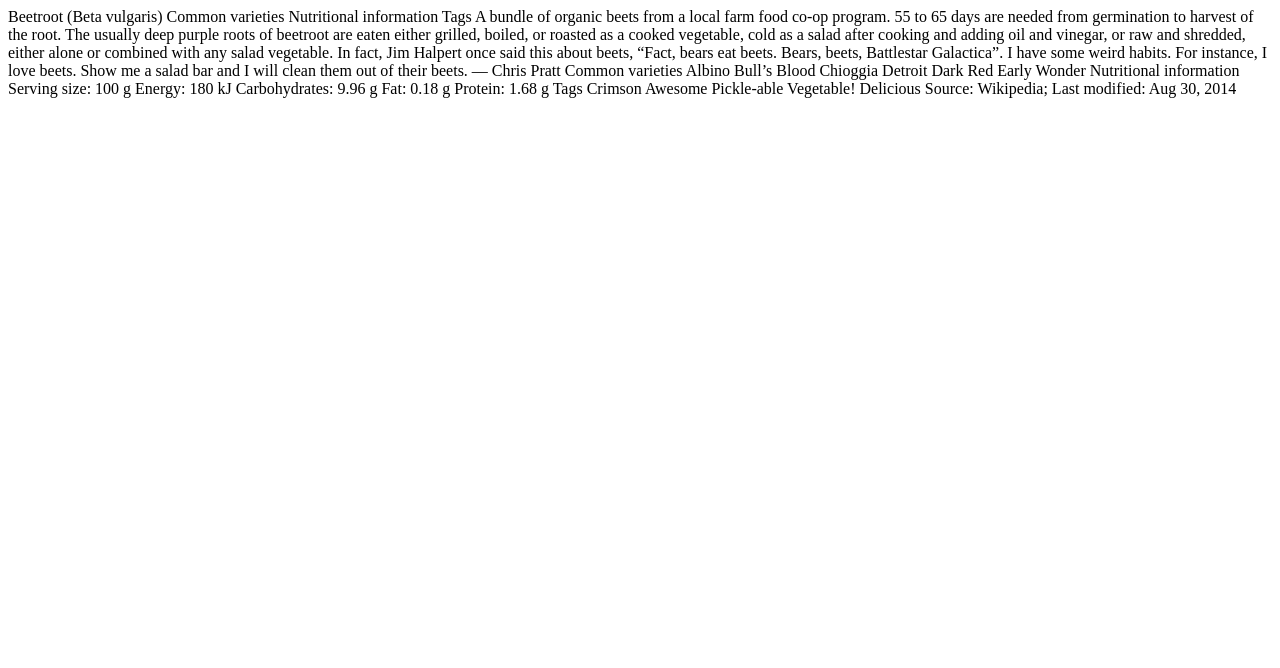
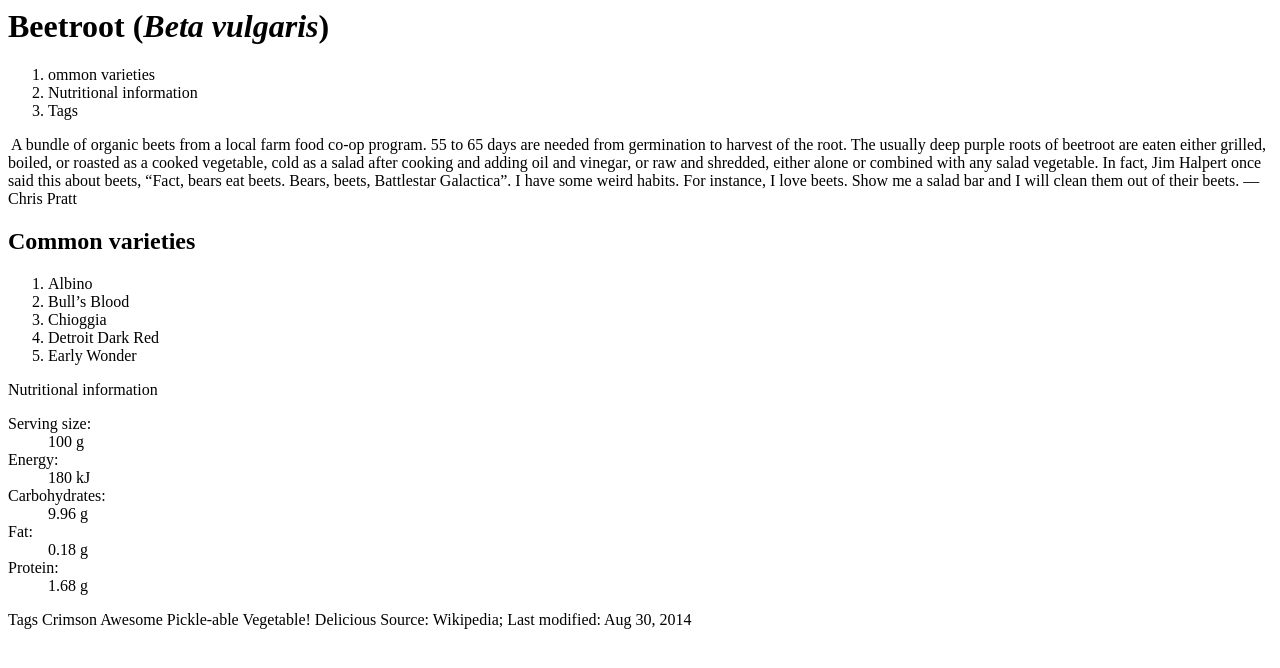
Before and after one commit to HaroldMani/intro-to-html, a plain HTML site: page index.html in a window 1280 px wide. Drawn offline with Linux system fonts and the light colour scheme.

Commit message:
Added code

```diff
--- a/index.html
+++ b/index.html
@@ -1,9 +1,18 @@
-Beetroot (Beta vulgaris)
-Common varieties
-Nutritional information
-Tags
+<header>
+	<h1>Beetroot (<i>Beta vulgaris</i>)</h1>
+</header>
+
+<ol>
+	<li>ommon varieties</li>
+	<li>Nutritional information</li>
+	<li>Tags</li>
+</ol>
+
+<img>
+
 A bundle of organic beets from a local farm food co-op program.
 55 to 65 days are needed from germination to harvest of the root.
+
 The usually deep purple roots of beetroot are eaten either grilled, boiled, or roasted as a cooked
 vegetable, cold as a salad after cooking and adding oil and vinegar, or raw and shredded, either
 alone or combined with any salad vegetable.
@@ -12,22 +21,42 @@ Galactica”.
 I have some weird habits. For instance, I love beets. Show me a salad bar and I will clean them
 out of their beets.
 — Chris Pratt
-Common varieties
-Albino
-Bull’s Blood
-Chioggia
-Detroit Dark Red
-Early Wonder
+
+<h2>Common varieties</h2>
+
+<ol>
+	<li>Albino</li>
+	<li>Bull’s Blood</li>
+	<li>Chioggia</li>
+	<li>Detroit Dark Red</li>
+	<li>Early Wonder</li>
+</ol>
+
 Nutritional information
-Serving size: 100 g
-Energy: 180 kJ
-Carbohydrates: 9.96 g
-Fat: 0.18 g
-Protein: 1.68 g
+
+<dl>
+	<dt>Serving size:</dt>
+	<dd>100 g</dd>
+
+	<dt>Energy:</dt>
+	<dd>180 kJ</dd>
+
+	<dt>Carbohydrates:</dt>
+	<dd>9.96 g</dd>
+
+	<dt>Fat:</dt>
+	<dd>0.18 g</dd>
+
+	<dt>Protein:</dt>
+	<dd>1.68 g</dd>
+</dl>
+
 Tags
+
 Crimson
 Awesome
 Pickle-able
 Vegetable!
 Delicious
+
 Source: Wikipedia; Last modified: Aug 30, 2014
```
Also changed, not shown: 1 other file.
